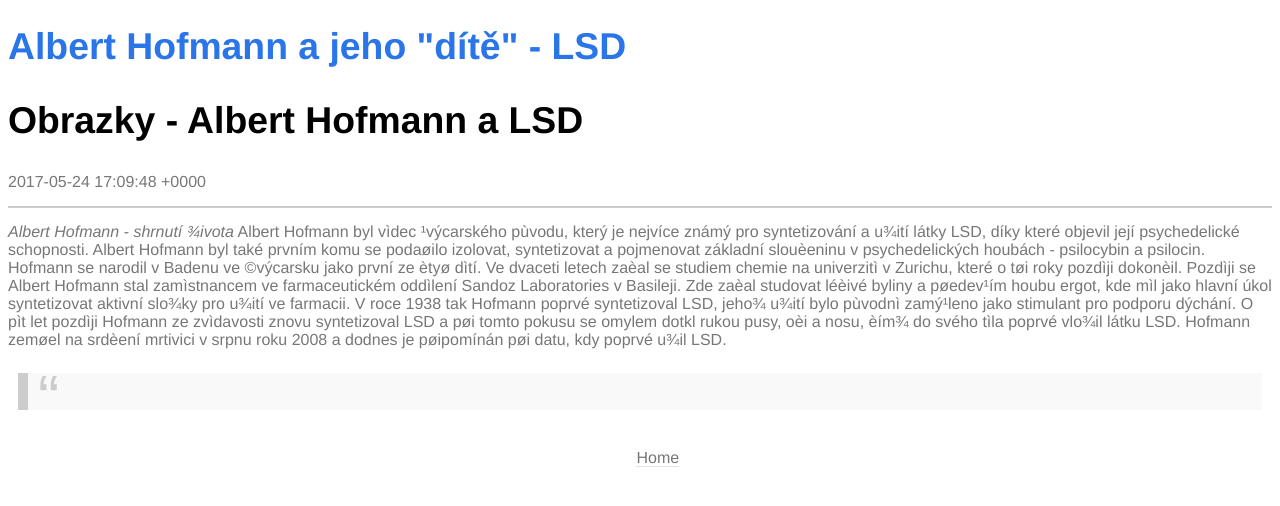
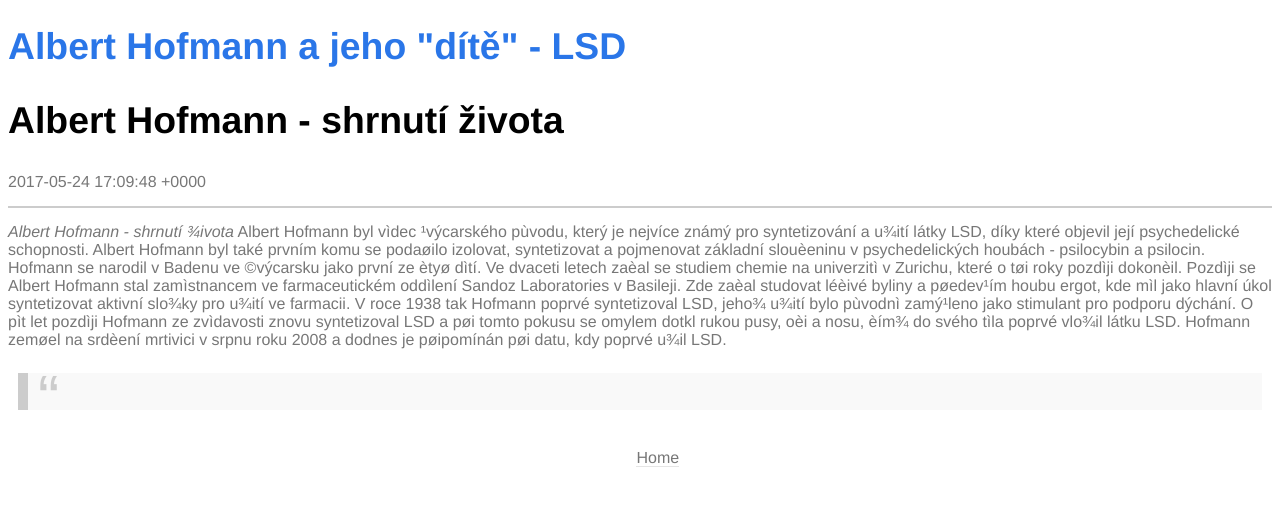
Before and after one commit to dogeathot/learn-jekyll, a Jekyll site: the page built from _posts/2017-05-20-albert-hofmann-shrnuti-zivota.md, in a window 1280 px wide. Shown: the top 506 px of the page. Built offline with Jekyll 4.4.1, drawn with Linux system fonts in a browser that asks for light colours; some web fonts are replaced; a script that is not in the unit is left out.

Commit message:
uprava nazvu clanku

```diff
--- a/_posts/2017-05-20-albert-hofmann-shrnuti-zivota.md
+++ b/_posts/2017-05-20-albert-hofmann-shrnuti-zivota.md
@@ -1,6 +1,6 @@
 ---
 layout: post
-title:  "Obrazky - Albert Hofmann a LSD"
+title:  "Albert Hofmann - shrnutí života"
 date:   2017-05-20 114:09:48 +0100
 tags:
     - lsd
```
